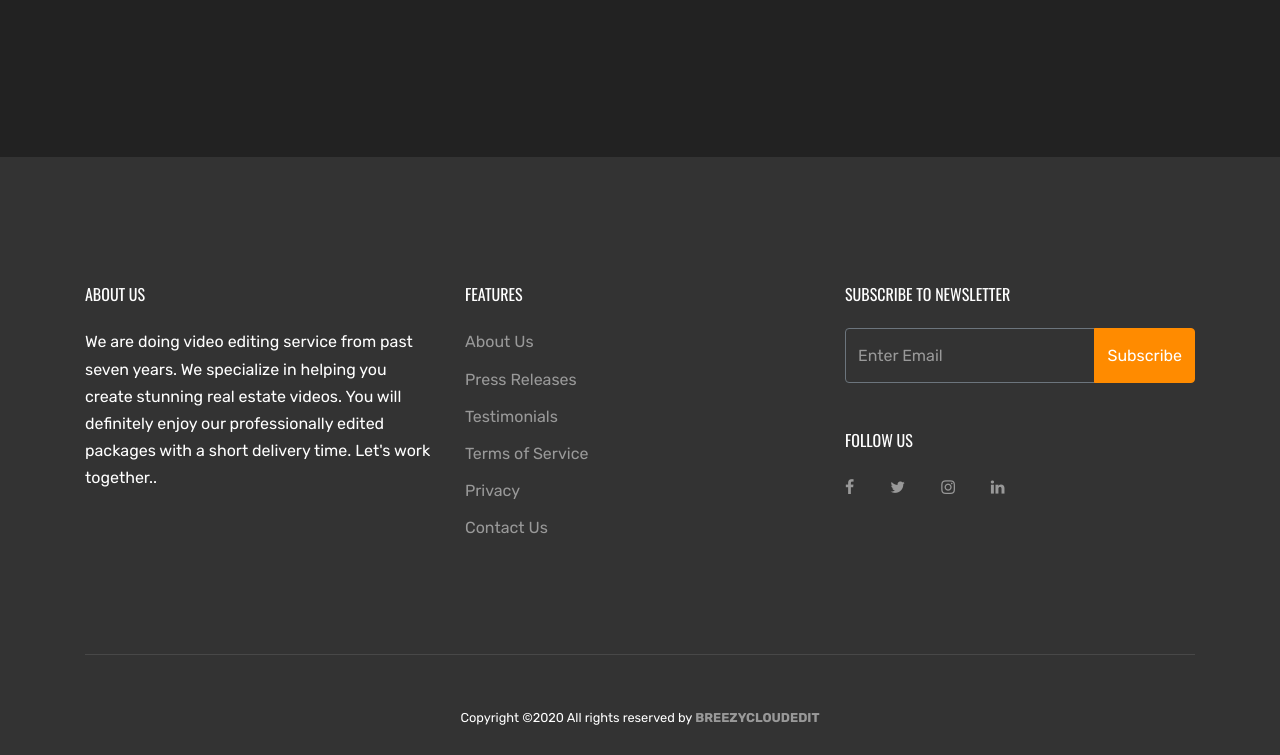
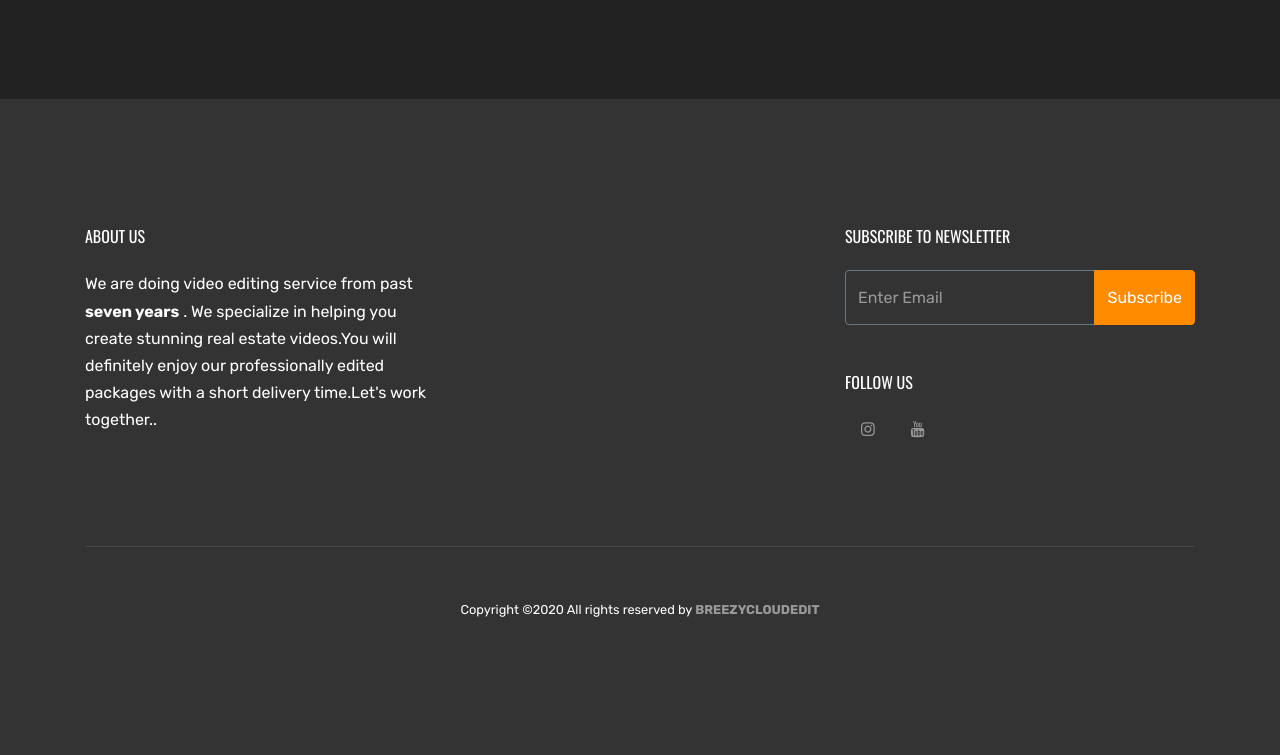
Before and after one commit to ibaarani/breezy-web, a plain HTML site: page index.html in a window 1280 px wide. Shown: the part 5673-6428 px from the top of the page. Drawn offline with nearby package versions, Linux system fonts and the light colour scheme; files whose address does not match are found by name.

Commit message:
updated index

```diff
--- a/index.html
+++ b/index.html
@@ -394,7 +394,7 @@
                 <li class="remove">Dolorum esse odio quas architecto sint</li>
               </ul>
               <p class="text-center">
-                <a href="#" class="btn btn-secondary btn-md">Buy Now</a>
+
               </p>
             </div>
           </div>
@@ -414,7 +414,6 @@
                 <li class="remove">Dolorum esse odio quas architecto sint</li>
               </ul>
               <p class="text-center">
-                <a href="#" class="btn btn-primary btn-md text-white">Buy Now</a>
               </p>
             </div>
           </div>
@@ -434,7 +433,6 @@
                 <li>Dolorum esse odio quas architecto sint</li>
               </ul>
               <p class="text-center">
-                <a href="#" class="btn btn-secondary btn-md">Buy Now</a>
               </p>
             </div>
           </div>
@@ -654,7 +652,7 @@
           <div class="col-lg-4 ml-auto" data-aos="fade-up" data-aos-delay="200">
             <h2 class="text-primary">Need to know more on details. Get In Touch</h2>
             <p>Lorem ipsum dolor sit amet, consectetur adipisicing elit. Dolores, distinctio! Harum quibusdam nisi, illum nulla aspernatur aut quidem aperiam, quae non tempora recusandae voluptatibus fugit impedit.</p>
-            <p><a href="#" class="btn btn-primary text-white">Get Started</a></p>
+            <p>
           </div>
         </div>
       </div>
@@ -668,23 +666,8 @@
             <div class="row">
               <div class="col-md-8">
                 <h2 class="footer-heading mb-4">About Us</h2>
-                <p>We are doing video editing service from past seven years.
-We specialize in helping you create stunning real estate videos.
-You will definitely enjoy our professionally edited packages with a short delivery time.
-Let's work together..</p>
+                <p>We are doing video editing service from past <B>seven years</B> . We specialize in helping you create stunning real estate videos.You will definitely enjoy our professionally edited packages with a short delivery time.Let's work together..</p>
               </div>
-              <div class="col-md-4 ml-auto">
-                <h2 class="footer-heading mb-4">Features</h2>
-                <ul class="list-unstyled">
-                  <li><a href="#">About Us</a></li>
-                  <li><a href="#">Press Releases</a></li>
-                  <li><a href="#">Testimonials</a></li>
-                  <li><a href="#">Terms of Service</a></li>
-                  <li><a href="#">Privacy</a></li>
-                  <li><a href="#">Contact Us</a></li>
-                </ul>
-              </div>
-
             </div>
           </div>
           <div class="col-md-4 ml-auto">
@@ -702,10 +685,8 @@ Let's work together..</p>
 
 
               <h2 class="footer-heading mb-4">Follow Us</h2>
-              <a href="#about-section" class="smoothscroll pl-0 pr-3"><span class="icon-facebook"></span></a>
-              <a href="#" class="pl-3 pr-3"><span class="icon-twitter"></span></a>
-              <a href="#" class="pl-3 pr-3"><span class="icon-instagram"></span></a>
-              <a href="#" class="pl-3 pr-3"><span class="icon-linkedin"></span></a>
+              <a href="www.instagram.com/breezy_cloud_edits/" class="pl-3 pr-3"><span class="icon-instagram"></span></a>
+              <a href="www.youtube.com/channel/UCb2cEY3S_cY89lBUhBdalQg?view_as=subscriber" class="pl-3 pr-3"><span class="icon-youtube"></span></a>
             </form>
           </div>
         </div>
```
